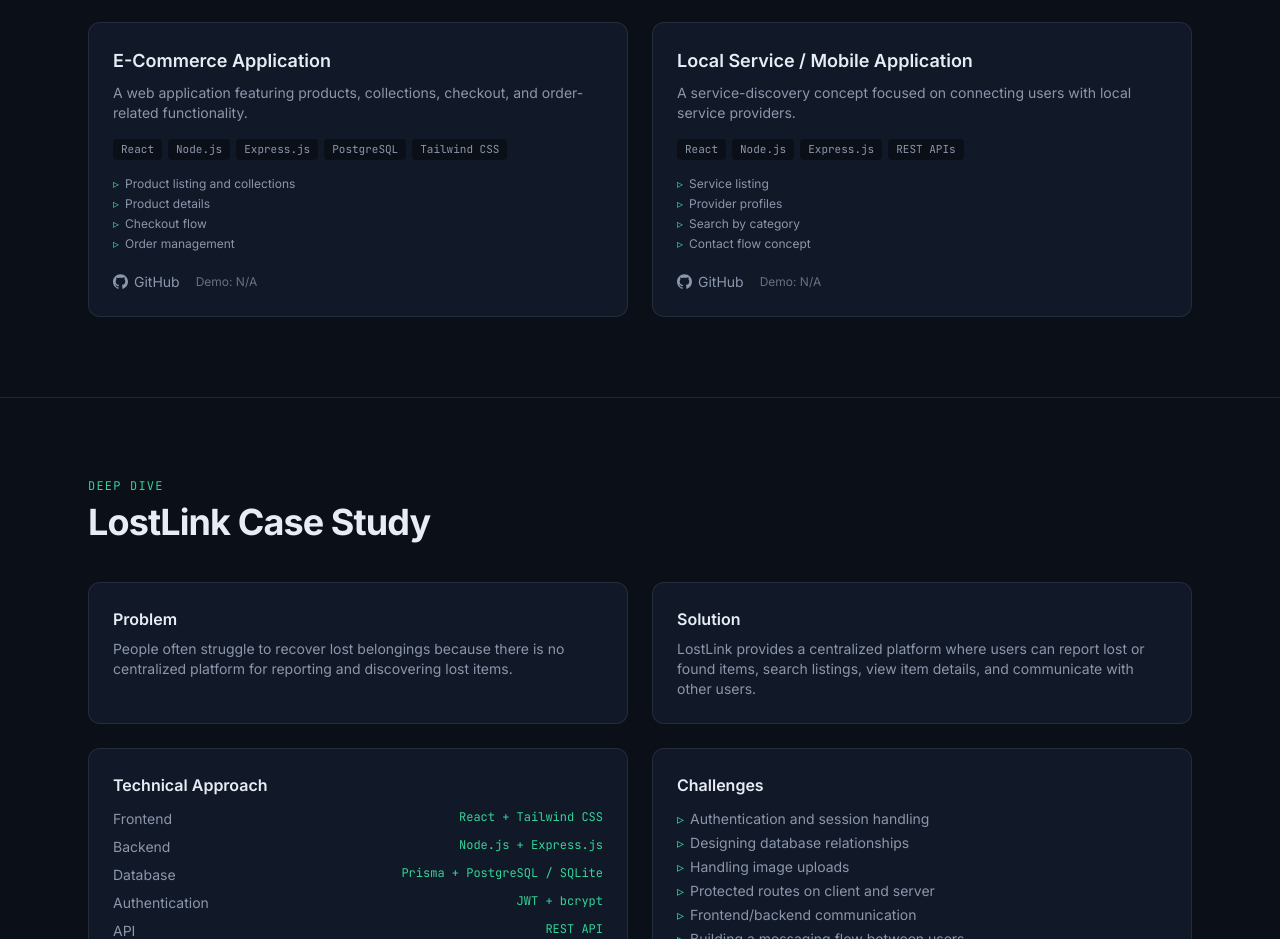
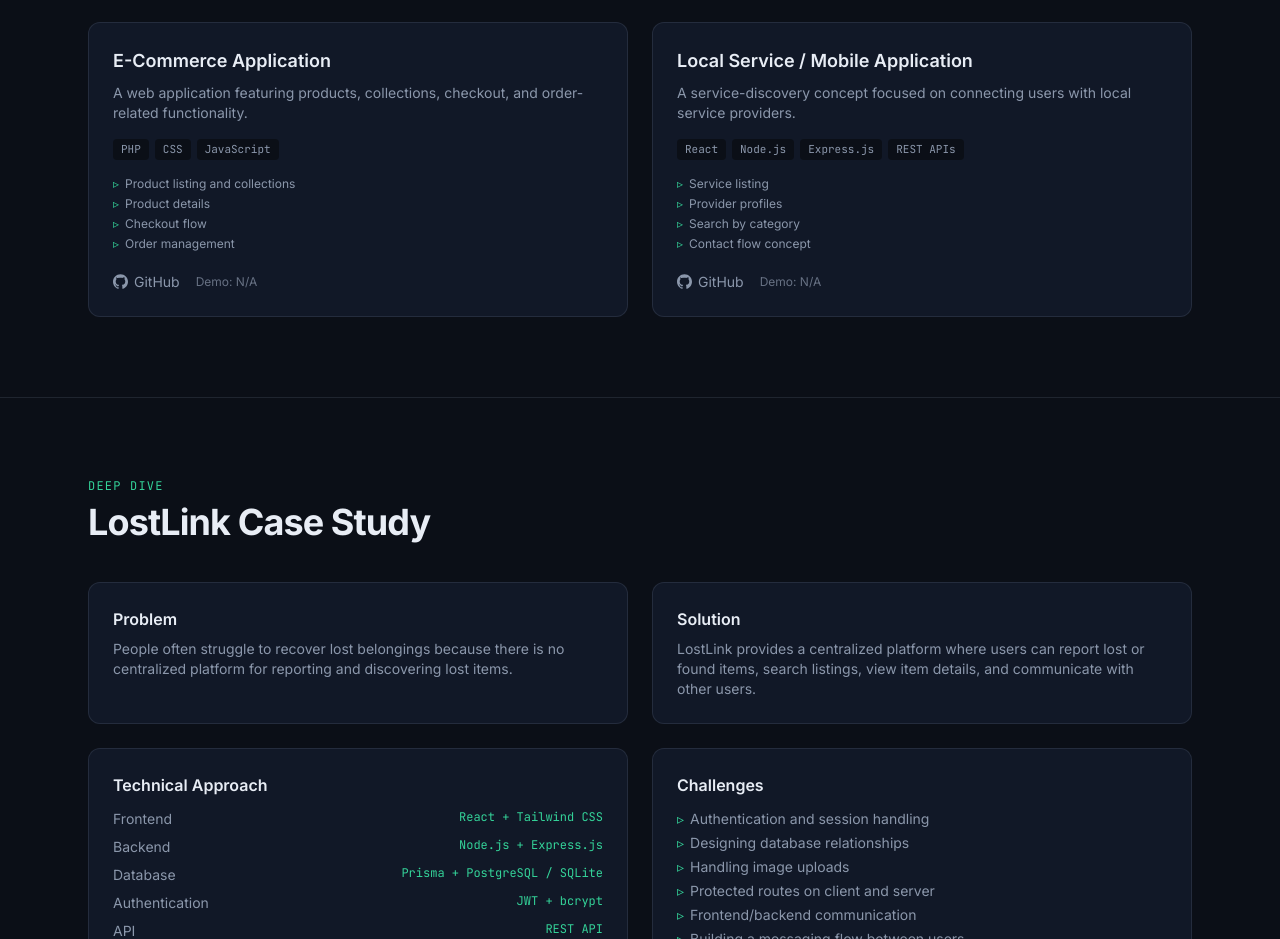
Before and after one commit to abel7107/portfolio, a React (Vite) app in the folder portfolio/: page / in a window 1280 px wide. Shown: the part 3820-4759 px from the top of the page. Built offline with nearby package versions, Linux system fonts and the light colour scheme; no server answers.

Commit message:
Fix e-commerce tech stack

```diff
--- a/portfolio/src/data/projects.js
+++ b/portfolio/src/data/projects.js
@@ -68,7 +68,7 @@ export const projects = [
     name: "E-Commerce Application",
     description:
       "A web application featuring products, collections, checkout, and order-related functionality.",
-    tech: ["React", "Node.js", "Express.js", "PostgreSQL", "Tailwind CSS"],
+    tech: ["PHP", "CSS", "JavaScript"],
     features: [
       "Product listing and collections",
       "Product details",
```
